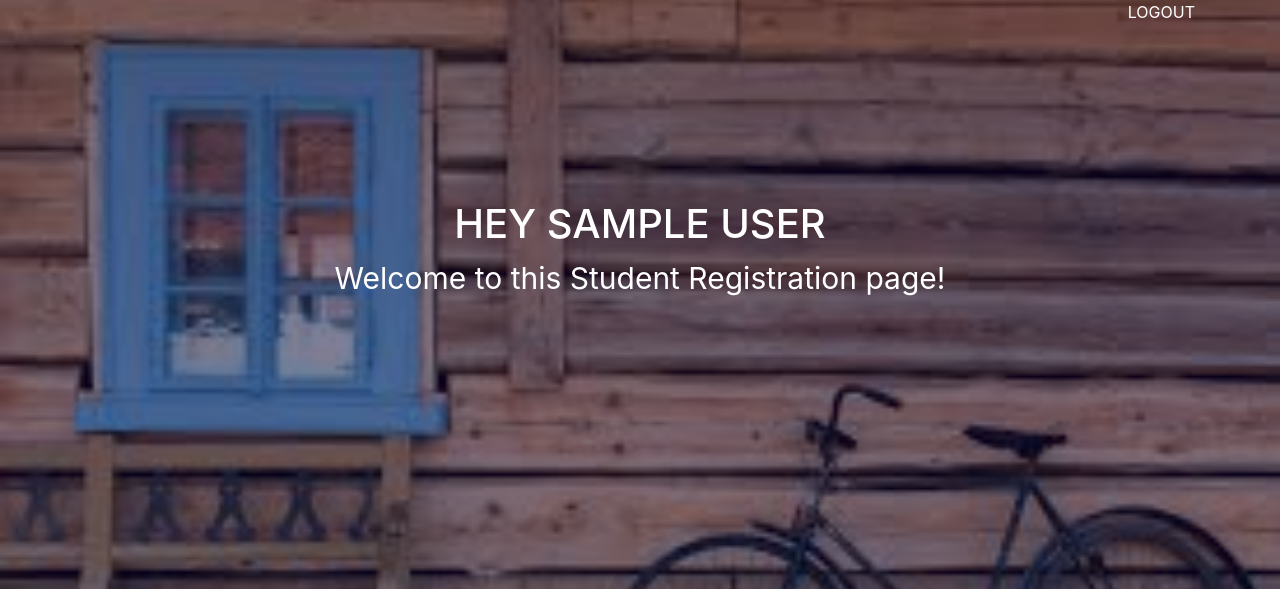
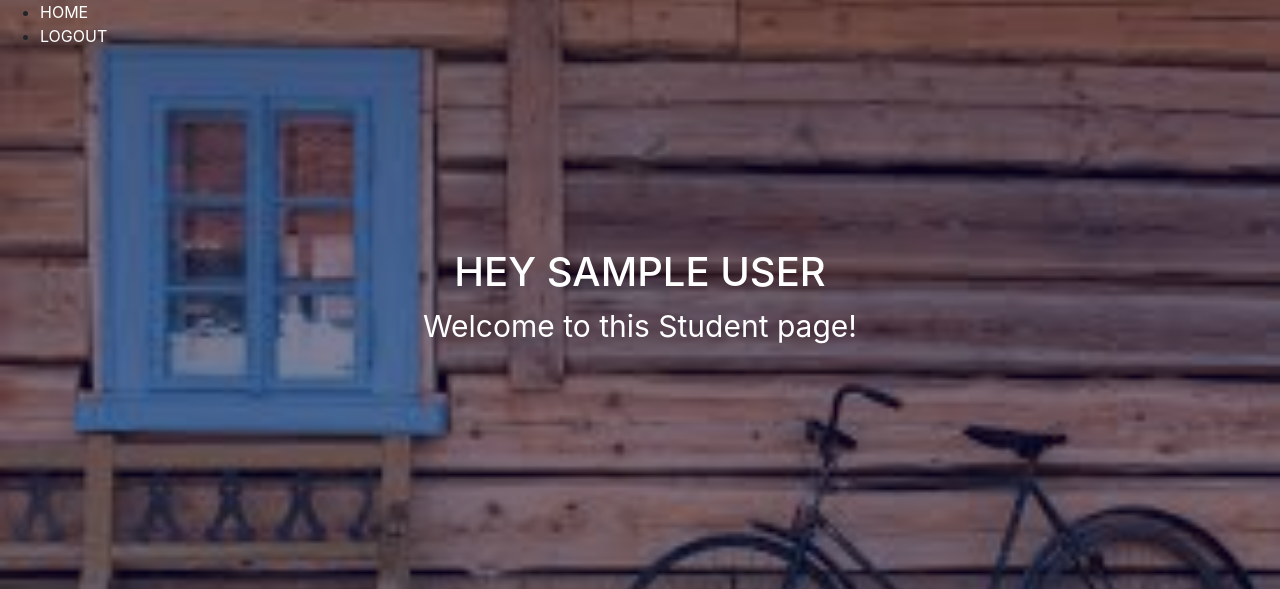
Before and after one commit to Fragment295/UserRegLogin, a PHP site: page /StudentPage.php in a window 1280 px wide. Shown: the top 589 px of the page. Run offline with PHP 8.4, Linux system fonts and the light colour scheme; the visitor is signed in with stand-in values (Sample User, id 1).

Commit message:
Update StudentPage.php

```diff
--- a/StudentPage.php
+++ b/StudentPage.php
@@ -1,7 +1,7 @@
 <?php
 session_start();
 if(!isset($_SESSION['name'])){
-    header('location:Login.php');
+    header('location:StudentLoginRegistrationHTML.php');
 }
 
 
@@ -12,20 +12,31 @@ if(!isset($_SESSION['name'])){
 
 <html>
 <head>
-<title> Home </title>
+<title> Student Page </title>
       <link rel = "stylesheet" type = "text/css" href = "Style.css">
       <link rel = "stylesheet" type = "text/css"
       href = "https://stackpath.bootstrapcdn.com/bootstrap/4.3.1/css/bootstrap.min.css">
 
 </head>
-
+  <style>
+      p{
+         color:white;
+         text-align:center;
+         font-size: 30px;
+      }
+  </style>
 <body>
 
-    <div class="container">
+<nav>
+    <ul>
+    <li><a class="active" href="Home.php">HOME</a></li>
+     <li><a href="Logout.php">LOGOUT</a></li>
+    </ul>
+   </nav>
 
-    <a class = "float-right" href = "Logout.php"> LOGOUT </a>
+
     <h1> Hey <?php echo $_SESSION['name']; ?></h1>
-    <div class = "wel"> <p>Welcome to this Student Registration page!</p> </div>
+    <p>Welcome to this Student page!</p>
 
     </div>
 
```
